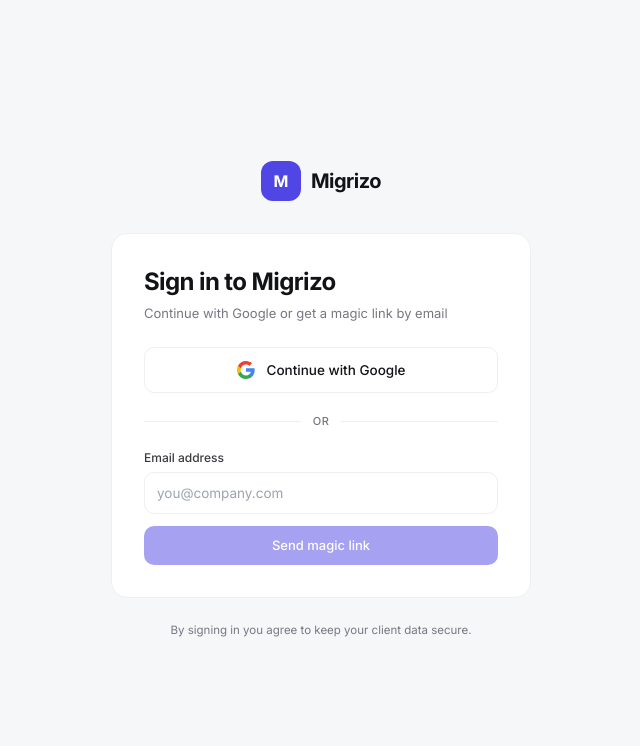
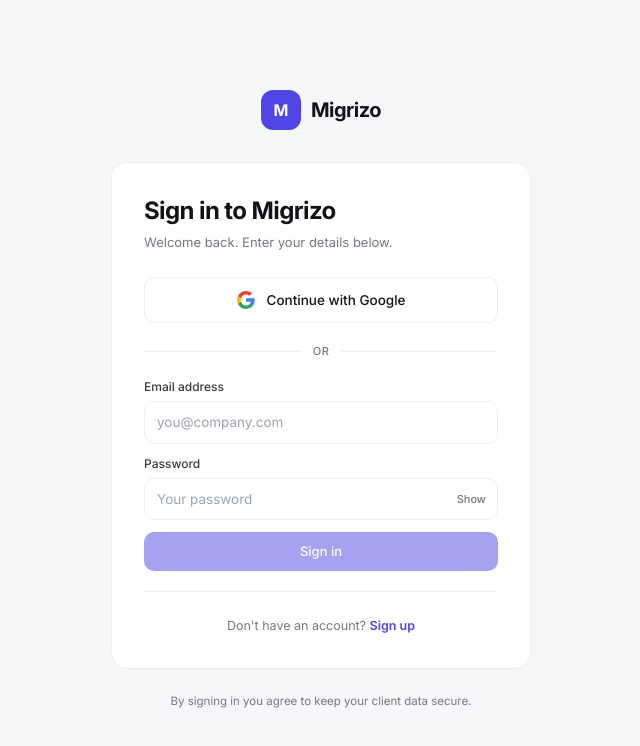
Before and after one commit to Shailen2k7/Migrizo_CRM, a Next.js app: page /login in a window 1280 px wide. Shown: the top 746 px of the page, without its empty margins (319-959 px from the left). Built offline with nearby package versions, Linux system fonts and the light colour scheme; no server answers.

Commit message:
Add files via upload

```diff
--- a/app/login/page.tsx
+++ b/app/login/page.tsx
@@ -1,17 +1,24 @@
 'use client';
 
 import { Suspense, useState } from 'react';
-import { useSearchParams } from 'next/navigation';
+import { useRouter, useSearchParams } from 'next/navigation';
 import { createClient } from '@/lib/supabase/client';
 import { toast } from 'sonner';
 
+type Mode = 'signin' | 'signup';
+
 function LoginForm() {
+  const router = useRouter();
   const supabase = createClient();
   const params = useSearchParams();
   const next = params.get('next') || '/dashboard';
+
+  const [mode, setMode] = useState<Mode>('signin');
   const [email, setEmail] = useState('');
+  const [password, setPassword] = useState('');
+  const [name, setName] = useState('');
+  const [showPwd, setShowPwd] = useState(false);
   const [loading, setLoading] = useState<'google' | 'email' | null>(null);
-  const [sent, setSent] = useState(false);
 
   const handleGoogle = async () => {
     setLoading('google');
@@ -23,19 +30,55 @@
     if (error) { toast.error(error.message); setLoading(null); }
   };
 
-  const handleEmail = async (e: React.FormEvent) => {
+  const handleSubmit = async (e: React.FormEvent) => {
     e.preventDefault();
-    if (!email.trim()) return;
+    if (!email.trim() || !password) return;
+    if (password.length < 6) { toast.error('Password must be at least 6 characters'); return; }
+
     setLoading('email');
-    const siteUrl = process.env.NEXT_PUBLIC_SITE_URL || window.location.origin;
-    const { error } = await supabase.auth.signInWithOtp({
+
+    if (mode === 'signup') {
+      const { data, error } = await supabase.auth.signUp({
         email: email.trim(),
-      options: { emailRedirectTo: `${siteUrl}/auth/callback?next=${encodeURIComponent(next)}` },
+        password,
+        options: {
+          data: { full_name: name.trim() || email.split('@')[0] },
+          emailRedirectTo: `${window.location.origin}/auth/callback?next=${encodeURIComponent(next)}`,
+        },
       });
       setLoading(null);
-    if (error) toast.error(error.message);
-    else { setSent(true); toast.success('Check your inbox for a magic link'); }
+      if (error) { toast.error(error.message); return; }
+      // If email confirmation is OFF in Supabase, we get a session immediately.
+      if (data.session) {
+        toast.success('Account created — welcome!');
+        router.push(next);
+        router.refresh();
+      } else {
+        toast.success('Account created. Check your email to verify, then sign in.');
+        setMode('signin');
+      }
+      return;
+    }
+
+    // Sign in
+    const { error } = await supabase.auth.signInWithPassword({
+      email: email.trim(),
+      password,
+    });
+    setLoading(null);
+    if (error) {
+      const msg = error.message.toLowerCase();
+      if (msg.includes('invalid login')) toast.error('Wrong email or password');
+      else if (msg.includes('email not confirmed')) toast.error('Please confirm your email first — check your inbox');
+      else toast.error(error.message);
+      return;
+    }
+    toast.success('Signed in');
+    router.push(next);
+    router.refresh();
   };
+
+  const isSignup = mode === 'signup';
 
   return (
     <div className="min-h-screen flex items-center justify-center px-6 py-12" style={{ background: 'hsl(var(--bg))' }}>
@@ -46,22 +89,19 @@
         </div>
 
         <div className="panel p-8">
-          <h1 className="text-2xl font-bold tracking-tight mb-1.5">Sign in to Migrizo</h1>
-          <p className="text-[13px] text-muted mb-6">Continue with Google or get a magic link by email</p>
+          <h1 className="text-2xl font-bold tracking-tight mb-1.5">
+            {isSignup ? 'Create your account' : 'Sign in to Migrizo'}
+          </h1>
+          <p className="text-[13px] text-muted mb-6">
+            {isSignup ? 'Get started with Migrizo CRM' : 'Welcome back. Enter your details below.'}
+          </p>
 
-          {sent ? (
-            <div className="rounded-xl border border-border bg-surface-2 p-5 text-center">
-              <div className="w-12 h-12 mx-auto mb-3 rounded-full flex items-center justify-center" style={{ background: 'hsl(var(--green-soft))', color: '#10B981' }}>
-                <svg width="22" height="22" viewBox="0 0 24 24" fill="none" stroke="currentColor" strokeWidth="2.5" strokeLinecap="round" strokeLinejoin="round"><polyline points="20 6 9 17 4 12" /></svg>
-              </div>
-              <div className="text-[14px] font-semibold mb-1">Magic link sent</div>
-              <div className="text-[12.5px] text-muted">Check <span className="font-medium text-ink">{email}</span> to sign in</div>
-              <button onClick={() => setSent(false)} className="mt-4 text-[12.5px] text-indigo-600 hover:underline">Use a different email</button>
-            </div>
-          ) : (
-            <>
-              <button onClick={handleGoogle} disabled={loading !== null}
-                className="w-full flex items-center justify-center gap-3 px-4 py-3 rounded-md border border-border bg-surface hover:bg-surface-2 transition-all text-[13.5px] font-medium disabled:opacity-50 mb-4">
+          <button
+            onClick={handleGoogle}
+            disabled={loading !== null}
+            type="button"
+            className="w-full flex items-center justify-center gap-3 px-4 py-3 rounded-md border border-border bg-surface hover:bg-surface-2 transition-all text-[13.5px] font-medium disabled:opacity-50 mb-4"
+          >
             <svg width="18" height="18" viewBox="0 0 18 18">
               <path fill="#4285F4" d="M17.64 9.2c0-.637-.057-1.251-.164-1.84H9v3.481h4.844a4.14 4.14 0 0 1-1.796 2.716v2.259h2.908c1.702-1.567 2.684-3.875 2.684-6.615z" />
               <path fill="#34A853" d="M9 18c2.43 0 4.467-.806 5.956-2.18l-2.908-2.259c-.806.54-1.837.86-3.048.86-2.344 0-4.328-1.584-5.036-3.711H.957v2.332A8.997 8.997 0 0 0 9 18z" />
@@ -76,16 +116,82 @@
             <div className="relative flex justify-center"><span className="bg-surface px-3 text-[11px] uppercase tracking-wider text-muted font-medium">or</span></div>
           </div>
 
-              <form onSubmit={handleEmail}>
+          <form onSubmit={handleSubmit} className="space-y-3">
+            {isSignup && (
+              <div>
+                <label className="input-label">Full name</label>
+                <input
+                  type="text"
+                  placeholder="Shailendra Pathak"
+                  value={name}
+                  onChange={(e) => setName(e.target.value)}
+                  className="input"
+                  disabled={loading !== null}
+                />
+              </div>
+            )}
+
+            <div>
               <label className="input-label">Email address</label>
-                <input type="email" required placeholder="you@company.com" value={email}
-                  onChange={(e) => setEmail(e.target.value)} className="input mb-3" disabled={loading !== null} />
-                <button type="submit" disabled={loading !== null || !email.trim()} className="btn btn-primary w-full justify-center py-3 disabled:opacity-50">
-                  {loading === 'email' ? 'Sending magic link…' : 'Send magic link'}
+              <input
+                type="email"
+                required
+                placeholder="you@company.com"
+                value={email}
+                onChange={(e) => setEmail(e.target.value)}
+                className="input"
+                disabled={loading !== null}
+                autoComplete="email"
+              />
+            </div>
+
+            <div>
+              <label className="input-label">Password</label>
+              <div className="relative">
+                <input
+                  type={showPwd ? 'text' : 'password'}
+                  required
+                  minLength={6}
+                  placeholder={isSignup ? 'At least 6 characters' : 'Your password'}
+                  value={password}
+                  onChange={(e) => setPassword(e.target.value)}
+                  className="input pr-16"
+                  disabled={loading !== null}
+                  autoComplete={isSignup ? 'new-password' : 'current-password'}
+                />
+                <button
+                  type="button"
+                  onClick={() => setShowPwd(!showPwd)}
+                  className="absolute right-3 top-1/2 -translate-y-1/2 text-[11px] text-muted hover:text-ink font-medium"
+                  tabIndex={-1}
+                >
+                  {showPwd ? 'Hide' : 'Show'}
+                </button>
+              </div>
+              {isSignup && <p className="text-[11px] text-muted mt-1.5">Minimum 6 characters</p>}
+            </div>
+
+            <button
+              type="submit"
+              disabled={loading !== null || !email.trim() || !password}
+              className="btn btn-primary w-full justify-center py-3 disabled:opacity-50 mt-2"
+            >
+              {loading === 'email' ? (isSignup ? 'Creating account…' : 'Signing in…') : (isSignup ? 'Create account' : 'Sign in')}
             </button>
           </form>
-            </>
-          )}
+
+          <div className="mt-5 pt-5 border-t border-border text-center">
+            <span className="text-[12.5px] text-muted">
+              {isSignup ? 'Already have an account? ' : "Don't have an account? "}
+            </span>
+            <button
+              type="button"
+              onClick={() => { setMode(isSignup ? 'signin' : 'signup'); setPassword(''); }}
+              className="text-[12.5px] font-semibold text-indigo-600 hover:underline"
+            >
+              {isSignup ? 'Sign in' : 'Sign up'}
+            </button>
+          </div>
         </div>
 
         <p className="text-[11.5px] text-muted text-center mt-6">By signing in you agree to keep your client data secure.</p>
```
Lines whose indentation alone changed are shown as unchanged.
